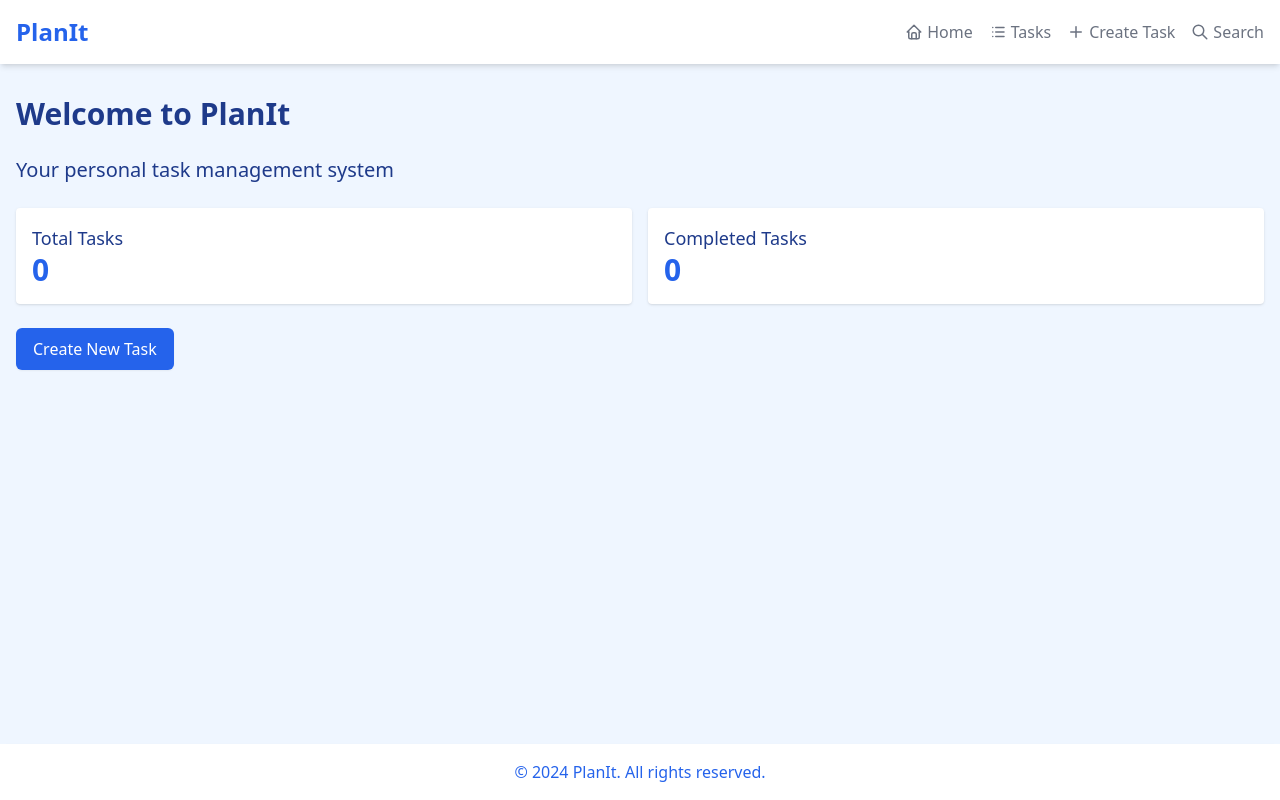
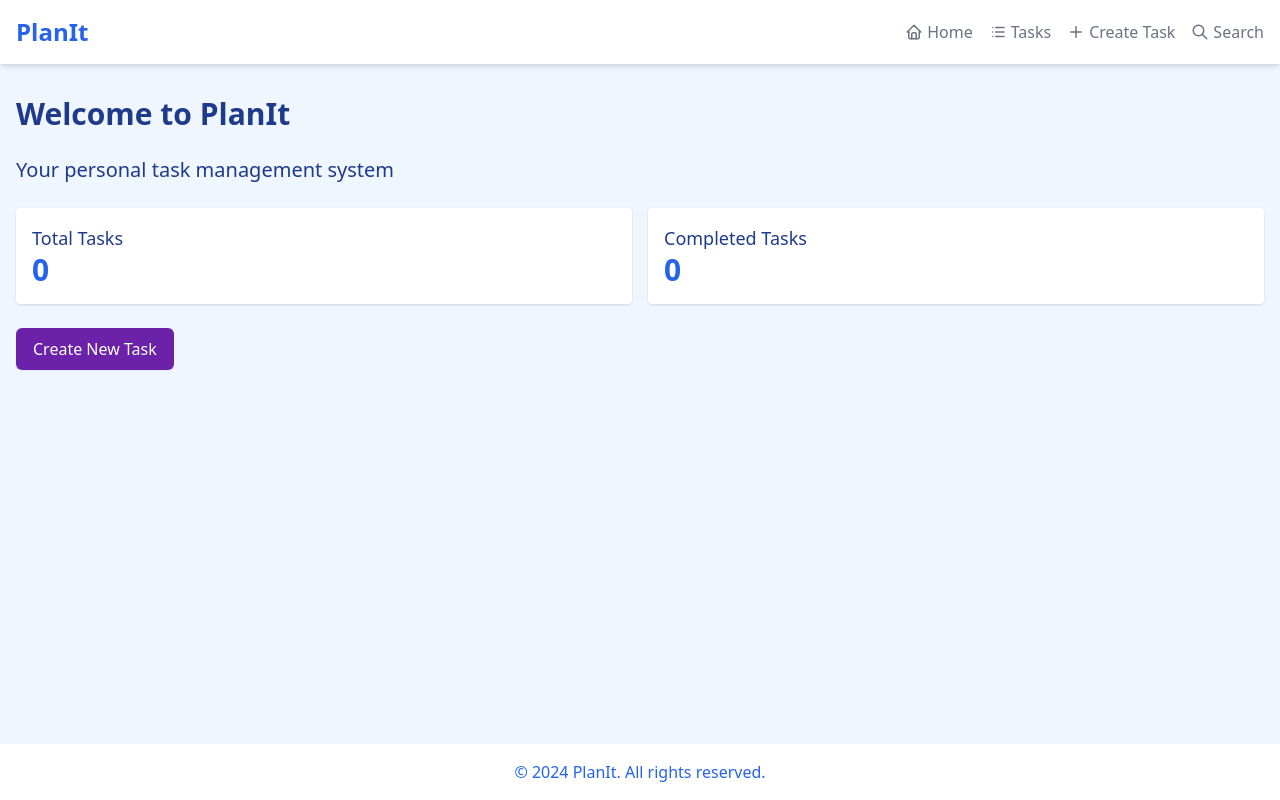
Before and after one commit to Carinepl/My-Plan-it, a React (Vite) app: page / in a window 1280 px wide. Built offline with nearby package versions, Linux system fonts and the light colour scheme; no server answers.

Commit message:
estilizar botões

```diff
--- a/src/components/common/Button.tsx
+++ b/src/components/common/Button.tsx
@@ -17,8 +17,8 @@ export const Button: React.FC<ButtonProps> = ({ variant, ...rest }) => {
         focus:outline-none
         focus:rind-2
         focus:ring-offset-2
-        ${variant === "primary" && "border-transparent border-blue-600 text-white hover:bg-blue-700  focus:ring-blue-500 bg-blue-600"}
-        ${variant === "secondary" && "px-4 py-2 border border-gray-300  text-gray-700 hover:bg-gray-50  focus:ring-blue-500"}
+        ${variant === "primary" && "border-transparent text-white hover:bg-purple- focus:ring-purple-800 bg-purple-800"}
+        ${variant === "secondary" && "px-4 py-2 border border-gray-300  text-gray-700 hover:bg-gray-50  focus:ring-purple-950"}
         ${variant === "danger" && "px-4 py-2 border border-red-600  text-white hover:bg-red-700  focus:ring-red-500 bg-red-600"}
        `} >
             {rest.children}
```
